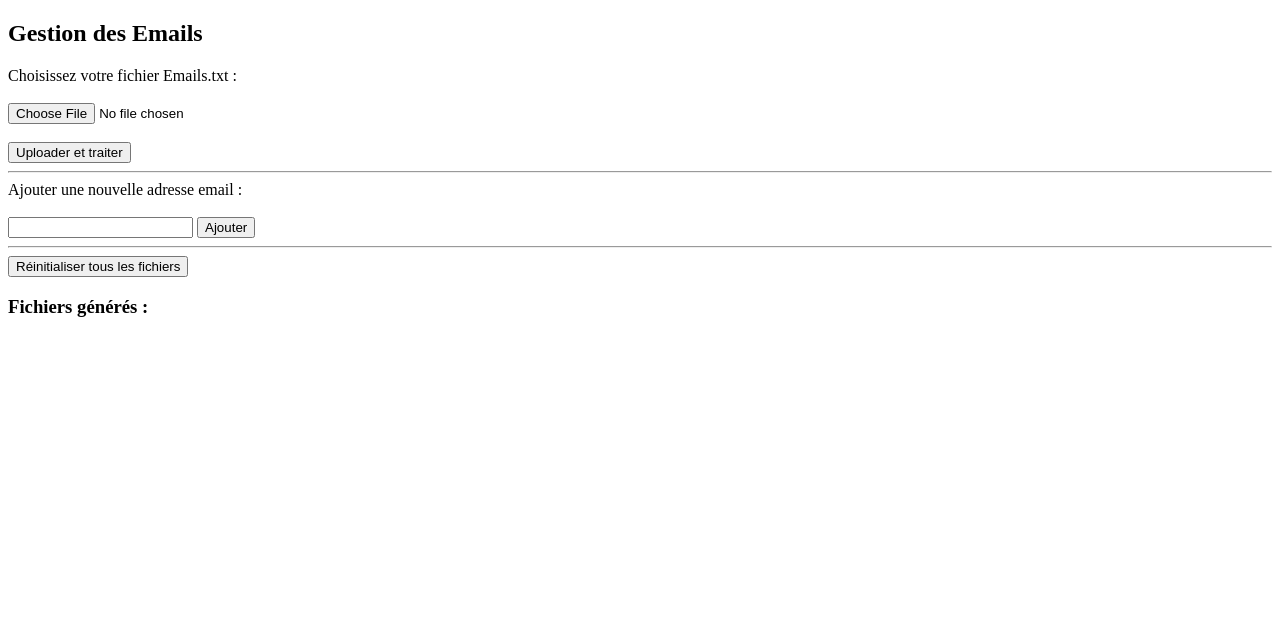
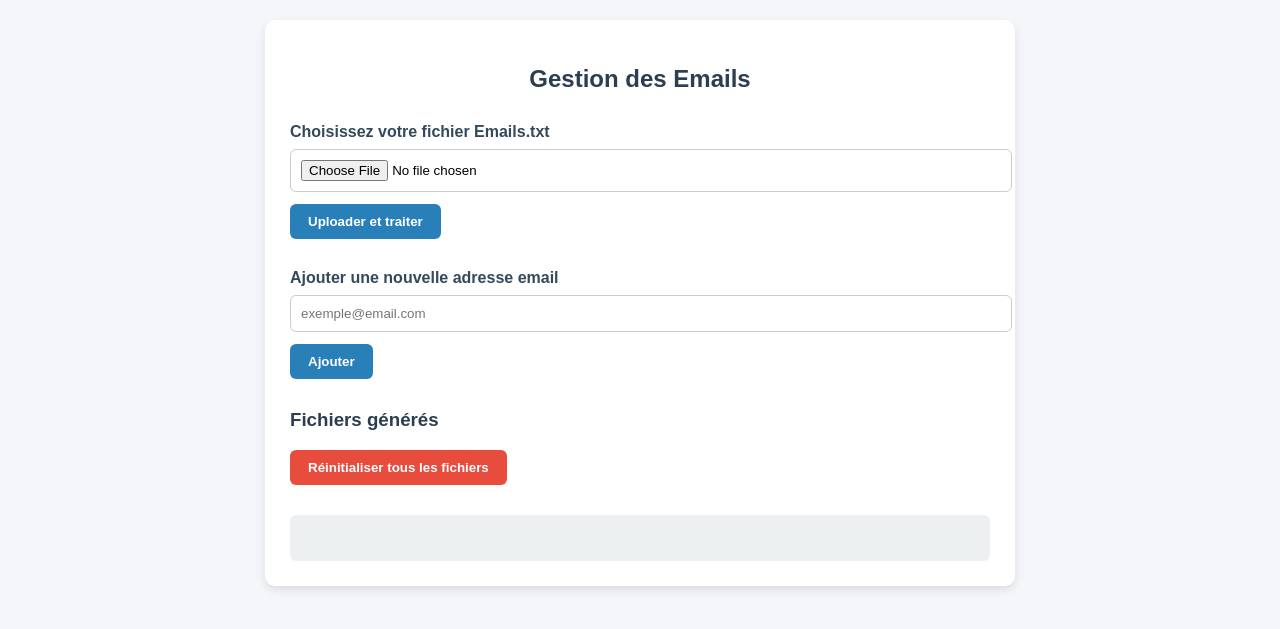
Before and after one commit to Taha7486/TP0-php, a PHP site: page / in a window 1280 px wide. Shown: the top 629 px of the page. Run offline with PHP 8.4, Linux system fonts and the light colour scheme.

Commit message:
style added

```diff
--- a/index.php
+++ b/index.php
@@ -90,11 +90,12 @@ function add_email($email, $filename) {
 
 // --------------------------------------------------
 $output = "";
+$add_email_message = "";
 
 // Handle reset button
 if (isset($_POST['reset_files'])) {
     $files_to_delete = ["EmailsT.txt", "Emails_Valides.txt", "Emails_Valides_Uniques.txt", "Emails_nonValides.txt"];
-    // Ajouter les fichiers par domaine si existants
+    // Add files by domain if exists
     foreach (glob("*.txt") as $f) {
         if (!in_array($f, $files_to_delete)) $files_to_delete[] = $f;
     }
@@ -122,7 +123,15 @@ if (isset($_FILES['emailsFile']) && $_FILES['emailsFile']['error'] === 0) {
 // Handle adding new email
 if (isset($_POST['new_email'])) {
     $message = add_email($_POST['new_email'], "EmailsT.txt");
-    $output .= "<p style='color:blue;'>$message</p>";
+
+    if ($message === "Adresse email ajoutée avec succès !") {
+        $add_email_message = "<span class='msg success'>$message</span>";
+    } elseif ($message === "Cette adresse email existe déjà !") {
+        $add_email_message = "<span class='msg warning'>$message</span>";
+    } else {
+        $add_email_message = "<span class='msg error'>$message</span>";
+    }
+
 
     // update domain-separated file
     $parts = explode("@", strtolower(trim($_POST['new_email'])));
@@ -146,7 +155,7 @@ if (file_exists("EmailsT.txt")) {
 }
 $fichiers = array_unique($fichiers);
 
-$files_html = "<h3>Fichiers générés :</h3><ul>";
+$files_html = "<ul>";
 foreach ($fichiers as $f) {
     if (file_exists($f)) $files_html .= "<li><a href='$f' download>$f</a></li>";
 }
@@ -160,32 +169,41 @@ $output .= $files_html;
 <head>
     <meta charset="UTF-8">
     <title>Gestion des Emails</title>
+    <link rel="stylesheet" href="style.css">
 </head>
 <body>
+    <div class="container">
         <h2>Gestion des Emails</h2>
 
         <!-- Upload form -->
-    <form method="POST" enctype="multipart/form-data">
-        <label>Choisissez votre fichier Emails.txt :</label><br><br>
-        <input type="file" name="emailsFile" accept=".txt" required><br><br>
+        <form method="POST" enctype="multipart/form-data" class="form-block">
+            <label>Choisissez votre fichier Emails.txt</label><br>
+            <input type="file" name="emailsFile" accept=".txt" required><br>
             <button type="submit">Uploader et traiter</button>
         </form>
-    <hr>
+
 
         <!-- Add email form -->
-    <form method="POST">
-        <label>Ajouter une nouvelle adresse email :</label><br><br>
-        <input type="email" name="new_email" required>
+        <form method="POST" class="form-block">
+            <label>Ajouter une nouvelle adresse email</label><br>
+            <input type="email" name="new_email" placeholder="exemple@email.com" required>
+            <div class="action-row">
                 <button type="submit">Ajouter</button>
+                <?php echo $add_email_message; ?>
+            </div>
         </form>
-    <hr>
+
+        <h3>Fichiers générés</h3>
 
         <!-- Reset form -->
-    <form method="POST">
-        <button type="submit" name="reset_files">Réinitialiser tous les fichiers</button>
+        <form method="POST" class="form-block">
+            <button type="submit" name="reset_files" class="reset-btn">Réinitialiser tous les fichiers</button>
         </form>
 
-    <!-- Display messages and generated files -->
+        <!-- Display generated files -->
+        <div class="output">
             <?php echo $output; ?>
+        </div>
+    </div>
 </body>
 </html>
--- /dev/null
+++ b/style.css
@@ -0,0 +1,127 @@
+/* General body styling */
+body {
+    font-family: Arial, sans-serif;
+    background: #f5f6fa;
+    margin: 0;
+    padding: 20px;
+}
+
+/* Container */
+.container {
+    max-width: 700px;
+    margin: auto;
+    background: #ffffff;
+    padding: 25px;
+    border-radius: 10px;
+    box-shadow: 0 4px 10px rgba(0,0,0,0.1);
+}
+
+/* Headings */
+h2 {
+    text-align: center;
+    color: #2c3e50;
+    margin-bottom: 30px;
+}
+
+h3 {
+    color: #2c3e50;
+}
+
+/* Forms */
+.form-block {
+    margin-bottom: 30px;
+}
+
+label {
+    font-weight: bold;
+    color: #34495e;
+}
+
+input[type="file"],
+input[type="email"] {
+    width: 100%;
+    padding: 10px;
+    margin: 8px 10px 12px 0;
+    border: 1px solid #ccc;
+    border-radius: 6px;
+}
+
+button {
+    background-color: #2980b9;
+    color: white;
+    padding: 10px 18px;
+    border: none;
+    border-radius: 6px;
+    cursor: pointer;
+    font-weight: bold;
+}
+
+button:hover {
+    background-color: #1f6391;
+}
+
+/* Reset button */
+.reset-btn {
+    background-color: #e74c3c;
+}
+
+.reset-btn:hover {
+    background-color: #c0392b;
+}
+
+/* Output section */
+.output {
+    margin-top: 10px;
+    padding: 15px;
+    background: #ecf0f1;
+    border-radius: 6px;
+}
+
+.output h4 {
+    margin-top: 0;
+    color: #2c3e50;
+}
+
+/* Links to generated files */
+.output a {
+    color: #2980b9;
+    text-decoration: none;
+}
+
+.output a:hover {
+    text-decoration: underline;
+}
+
+/* Align button and message in one row */
+.add-form .action-row {
+    display: flex;
+    align-items: center;
+    gap: 20px;
+    margin-top: 8px;
+}
+
+/* Message styles */
+.msg {
+    font-size: 13.33px;
+    font-weight: bold;
+    padding: 10px 18px;
+    border-radius: 6px;
+}
+
+.msg.success {
+    color: #155724;
+    background: #d4edda;
+    border: 1px solid #c3e6cb;
+}
+
+.msg.warning {
+    color: #856404;
+    background: #fff3cd;
+    border: 1px solid #ffeeba;
+}
+
+.msg.error {
+    color: #721c24;
+    background: #f8d7da;
+    border: 1px solid #f5c6cb;
+}
```
Lines whose indentation alone changed are shown as unchanged.
